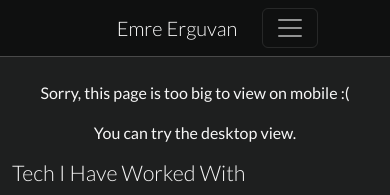
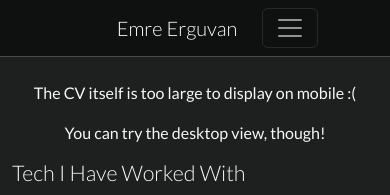
Before and after one commit to chopin-coding/chopin-coding.github.io, a plain HTML site: page pages/resume.html in a window 390 px wide. Shown: the top 195 px of the page. Drawn offline with nearby package versions, Linux system fonts and the light colour scheme.

Commit message:
updated the mobile disclaimer for the resume page

```diff
--- a/pages/resume.html
+++ b/pages/resume.html
@@ -64,10 +64,10 @@
 
 <div id="mobile-disclaimer" class="container text-center mt-4">
     <p class="text-center">
-        Sorry, this page is too big to view on mobile :(
+        The CV itself is too large to display on mobile :(
     </p>
     <p>
-        You can try the desktop view.
+        You can try the desktop view, though!
     </p>
 </div>
 
```
